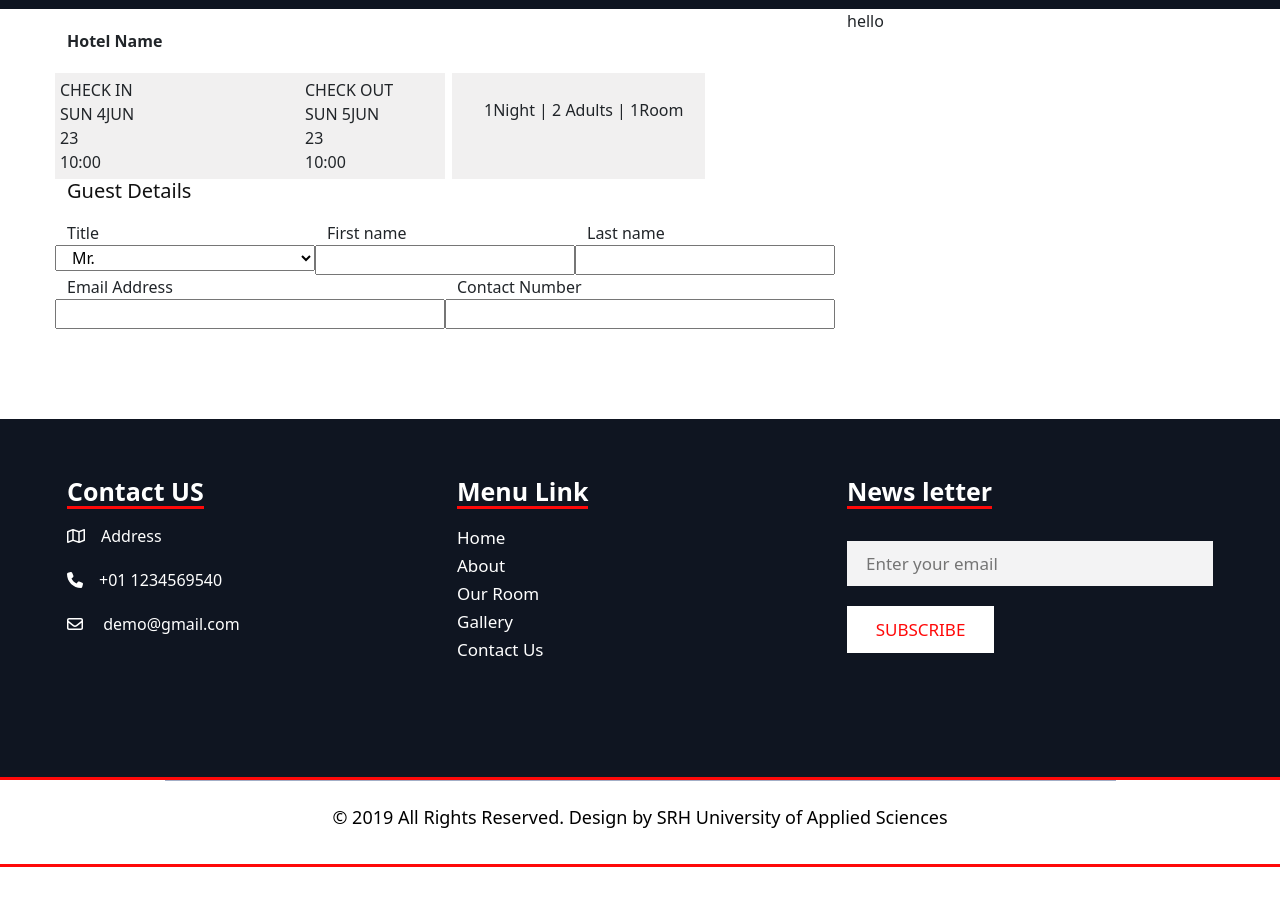
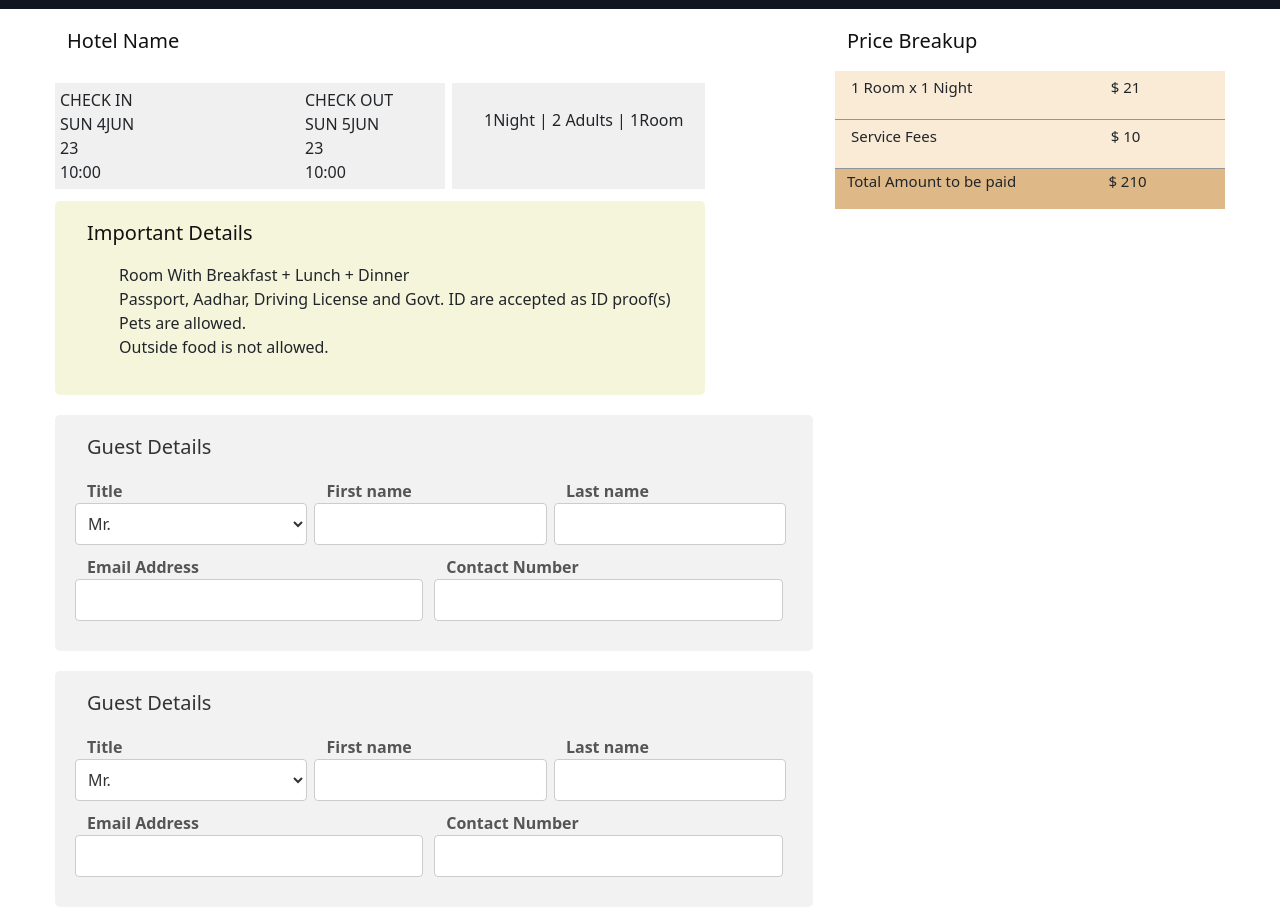
Before and after one commit to mishrarpita321/HotelManagementProject, a Next.js app: page /booking-detail in a window 1280 px wide. Shown: the part 200-1115 px from the top of the page. Before the commit the page ends 1067 px from the top, so only its background shows below. Built offline with nearby package versions, Linux system fonts and the light colour scheme; no server answers.

Commit message:
booking design

```diff
--- a/src/pages/booking-detail/index.js
+++ b/src/pages/booking-detail/index.js
@@ -19,7 +19,7 @@ export default function BookingDetail() {
             <div className="container">
                 <div className="row">
                     <div className="col-md-8">
-                        <div className="row" style={{ fontWeight: "800", margin: "20px 0 20px 0" }}>Hotel Name</div>
+                        <h5 style={{ margin: "20px 0 20px 0" }}>Hotel Name</h5>
                         <div className="row">
                             <div className="col-md-6">
                                 <div className="row chekin-checkout">
@@ -39,7 +39,18 @@ export default function BookingDetail() {
                                 <div className="row" style={{ margin: "20px 0 0 20px" }}>1Night | 2 Adults | 1Room</div>
                             </div>
                         </div>
-                        <div className="row">
+                        <div className="row liItems">
+                            <div className="col">
+                                <h5>Important Details</h5>
+                                <ul>
+                                    <li>Room With Breakfast + Lunch + Dinner</li>
+                                    <li>Passport, Aadhar, Driving License and Govt. ID are accepted as ID proof(s)</li>
+                                    <li>Pets are allowed.</li>
+                                    <li>Outside food is not allowed.</li>
+                                </ul>
+                            </div>
+                        </div>
+                        <div className="row guestForm" >
                             <h5>Guest Details</h5>
                             <form>
                                 <div className="row">
@@ -86,9 +97,122 @@ export default function BookingDetail() {
                                 </div>
                             </form>
                         </div>
+                        <div className="row guestForm" >
+                            <h5>Guest Details</h5>
+                            <form>
+                                <div className="row">
+                                    <div className="col">
+                                        <div className="row"><label>Title</label><br /></div>
+                                        <div className="row">
+                                            <select class="custom-select mr-sm-2">
+                                                <option selected>Mr.</option>
+                                                <option value="1">Mrs.</option>
+                                                <option value="2">Ms.</option>
+                                            </select>
+                                        </div>
+                                    </div>
+                                    <div className="col">
+                                        <div className="row"><label>First name</label></div>
+                                        <div className="row"><input type="text" /></div>
+                                    </div>
+                                    <div className="col">
+                                        <div className="row">
+                                            <label>Last name</label>
+                                        </div>
+                                        <div className="row">
+                                            <input type="text" />
+                                        </div>
+                                    </div>
+                                </div>
+                                <div className="row">
+                                    <div className="col">
+                                        <div className="row">
+                                            <label>Email Address</label>
+                                        </div>
+                                        <div className="row">
+                                            <input type="email" />
+                                        </div>
+                                    </div>
+                                    <div className="col">
+                                        <div className="row">
+                                            <label>Contact Number</label>
+                                        </div>
+                                        <div className="row">
+                                            <input type="phone" />
+                                        </div>
+                                    </div>
+                                </div>
+                            </form>
+                        </div>
+                        <div className="row"><button className="addGuestBtn">+Add Guest</button></div>
                     </div>
-                    <div className="col-md-2">
-                        <span>hello</span>
+                    <div className="col">
+                        <div className="containerPrice">
+                            <div className="row">
+                                <h5>Price Breakup</h5>
+                            </div>
+                            <div className="row priceRow" >
+                                <div className="col">
+                                    <div className="row">
+                                        <p>1 Room x 1 Night</p>
+                                    </div>
+                                </div>
+                                <div className="col">
+                                    <div className="row priceAlign">
+                                        <p>$ 21</p>
+                                    </div>
+                                </div>
+                            </div>
+                            <div className="row priceRow">
+                                <div className="col">
+                                    <div className="row">
+                                        <p>Service Fees</p>
+                                    </div>
+                                </div>
+                                <div className="col">
+                                    <div className="row priceAlign">
+                                        <p>$ 10</p>
+                                    </div>
+                                </div>
+                            </div>
+                            <div className="row" style={{ backgroundColor: "burlywood"}}>
+                                <div className="col">
+                                    <div className="row">
+                                        <p>Total Amount to be paid</p>
+                                    </div>
+                                </div>
+                                <div className="col">
+                                    <div className="row priceAlign">
+                                        <p>$ 210</p>
+                                    </div>
+                                </div>
+                            </div>
+
+                            {/* <div className="card">
+                                    <div class="card-body">
+                                        <h5>Price Breakup</h5>
+                                        <p>1 Room x 1 Night</p>
+
+                                        <h6 class="card-subtitle mb-2 text-muted">Base Price</h6>
+                                        <p class="card-text">₹ 21,000</p>
+
+                                        <h6 class="card-subtitle mb-2 text-muted">Total Discount</h6>
+                                        <p class="card-text">₹ 1,470</p>
+
+                                        <h6 class="card-subtitle mb-2 text-muted">Price after Discount</h6>
+                                        <p class="card-text">₹ 19,530</p>
+
+                                        <h6 class="card-subtitle mb-2 text-muted">Service Fees</h6>
+                                        <p class="card-text">₹ 1,470</p>
+
+                                        <h6 class="card-subtitle mb-2 text-muted">Donate ₹5 to support responsible tourism initiatives. T&amp;Cs</h6>
+                                        <p class="card-text">₹ 5</p>
+
+                                        <h6 class="card-subtitle mb-2 text-muted">Total Amount to be paid</h6>
+                                        <p class="card-text">₹ 21,005</p>
+                                    </div>
+                                </div> */}
+                        </div>
                     </div>
                 </div>
             </div>
--- a/styles/globals2.css
+++ b/styles/globals2.css
@@ -1210,13 +1210,90 @@ ul.social_icon li a:hover {
           0px 3px 6px 0px rgba(0, 0, 0, 0.23);
 }
 
-.chekin-checkout{
+.chekin-checkout {
      background-color: #52404014;
      padding: 5px;
 
 }
-.detailBook{
+
+.detailBook {
      background-color: #52404014;
-    padding: 5px;
-    border-left: 7px solid white;
+     padding: 5px;
+     border-left: 7px solid white;
 }
+
+.guestForm {
+     background-color: #f2f2f2;
+     padding: 20px;
+     border-radius: 5px;
+     width: fit-content;
+     margin-top: 20px !important;
+}
+
+.guestForm h5 {
+     color: #333;
+     font-size: 20px;
+     margin-top: 0;
+     margin-bottom: 10px;
+}
+
+.guestForm label {
+     color: #555;
+     font-weight: bold;
+}
+
+.guestForm input[type="text"],
+.guestForm input[type="email"],
+.guestForm input[type="phone"],
+.guestForm select.custom-select {
+     width: 97%;
+     padding: 8px;
+     border: 1px solid #ccc;
+     border-radius: 4px;
+     box-sizing: border-box;
+     background-color: #fff;
+     color: #333;
+}
+
+.guestForm input[type="text"]:focus,
+.guestForm input[type="email"]:focus,
+.guestForm input[type="phone"]:focus,
+.guestForm select.custom-select:focus {
+     outline: none;
+     box-shadow: 0 0 5px rgba(0, 123, 255, 0.5);
+     color: #999;
+}
+
+.guestForm .row>.col {
+     margin-bottom: 10px;
+}
+
+.liItems {
+     background-color: #f2f2f2;
+     padding: 20px;
+     border-radius: 5px;
+     width: -moz-fit-content;
+     width: fit-content;
+     margin-top: 12px !important;
+     width: 86%;
+     background-color: beige
+}
+
+.addGuestBtn {
+     background-color: #d1b8b8;
+     padding: 11px !important;
+     border-radius: 8px;
+     width: fit-content !important;
+     margin-top: 10px !important;
+}
+.priceRow{
+     border-bottom: 1px solid #90959a;
+     padding: 4px;
+     background-color: antiquewhite;
+}
+.priceAlign{
+     text-align: center !important;
+}
+.containerPrice{
+     margin: 20px 0 20px 0;
+}
```
